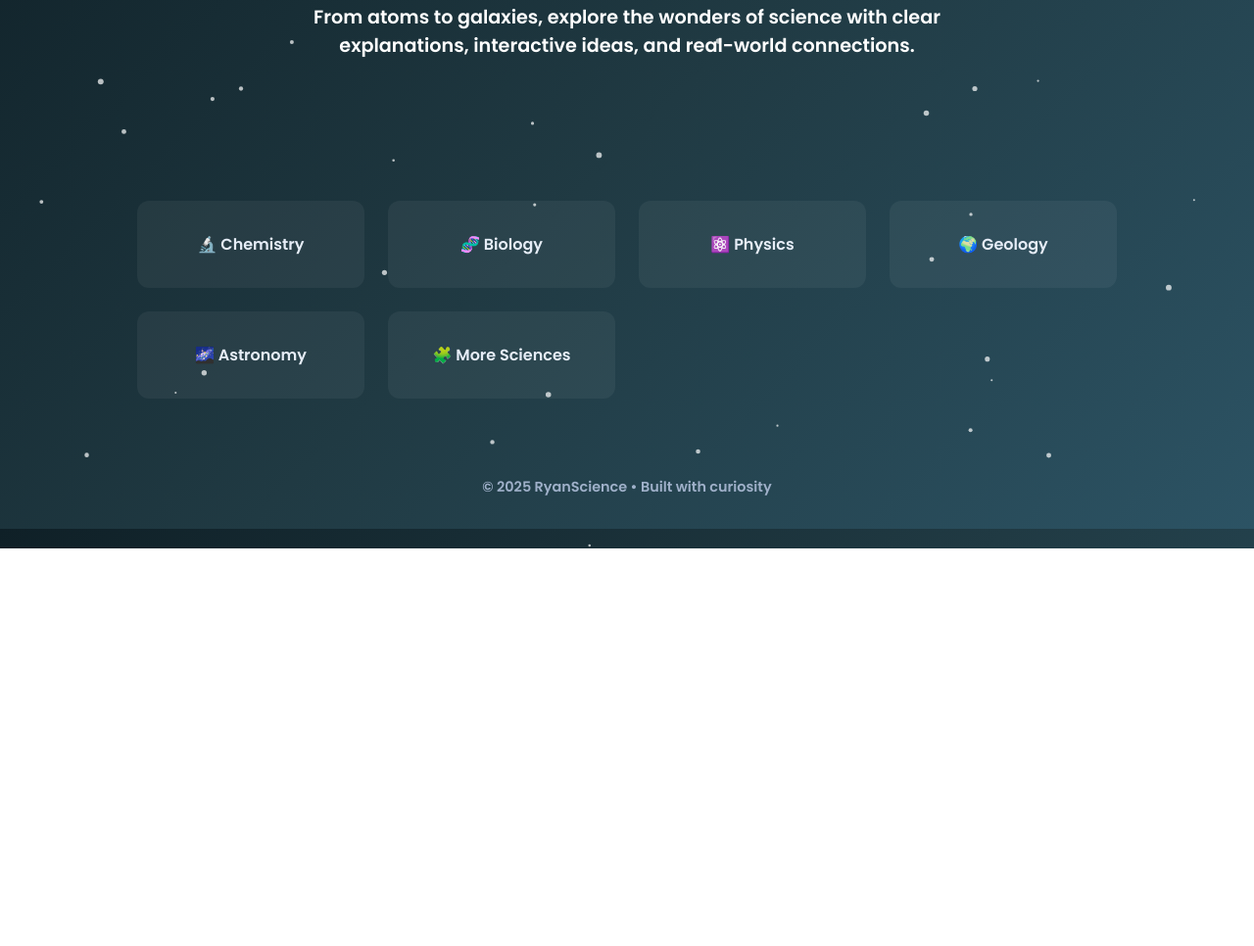
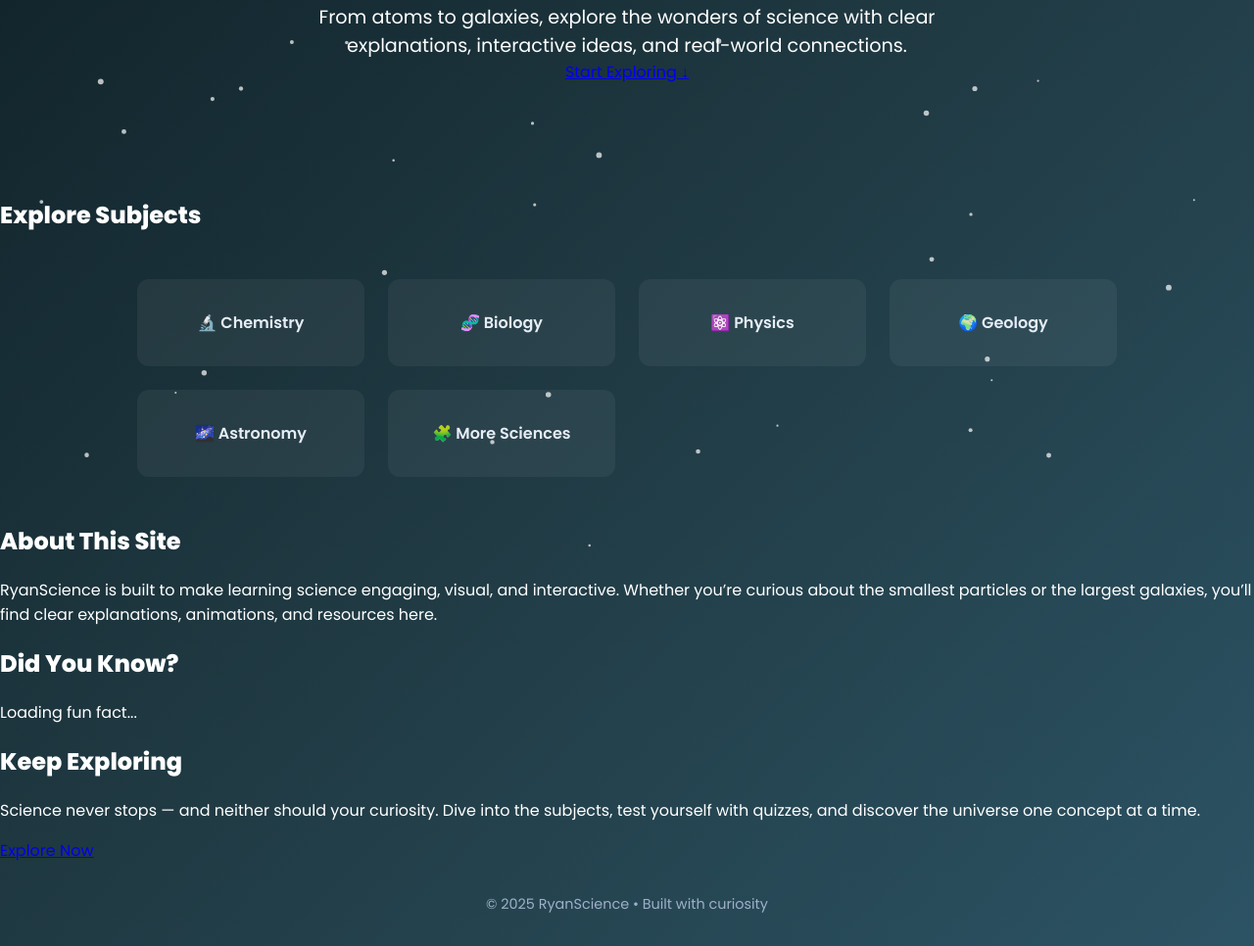
Before and after one commit to goosejuice6000/RyanScience, a plain HTML site: page index.html in a window 1280 px wide. Shown: the part 240-1206 px from the top of the page at 98% size. Before the commit the page ends 800 px from the top, so only its background shows below. Drawn offline with Linux system fonts and the light colour scheme.

Commit message:
Refactor HTML structure and update font link

```diff
--- a/index.html
+++ b/index.html
@@ -4,26 +4,54 @@
   <meta charset="UTF-8" />
   <meta name="viewport" content="width=device-width, initial-scale=1" />
   <title>RyanScience</title>
-  <link href="https://fonts.googleapis.com/css2?family=Poppins:wght@600;800&display=swap" rel="stylesheet">
+  <link href="https://fonts.googleapis.com/css2?family=Poppins:wght@400;600;800&display=swap" rel="stylesheet">
   <link rel="stylesheet" href="style.css">
 </head>
 <body>
+  <!-- Animated Background -->
+  <div class="bg"></div>
   <canvas id="particles"></canvas>
 
+  <!-- Hero Section -->
   <section class="hero">
     <h1 class="cool-title">RyanScience</h1>
-    <p>From atoms to galaxies, explore the wonders of science with clear explanations, interactive ideas, and real-world connections.</p>
+    <p class="tagline">From atoms to galaxies, explore the wonders of science with clear explanations, interactive ideas, and real-world connections.</p>
+    <a href="#subjects" class="cta-btn">Start Exploring ↓</a>
   </section>
 
-  <main class="grid">
+  <!-- Subjects Grid -->
+  <section id="subjects" class="grid-section">
+    <h2>Explore Subjects</h2>
+    <div class="grid">
       <a href="chemistry.html" class="card">🔬 Chemistry</a>
       <a href="biology.html" class="card">🧬 Biology</a>
       <a href="physics.html" class="card">⚛️ Physics</a>
       <a href="geology.html" class="card">🌍 Geology</a>
       <a href="astronomy.html" class="card">🌌 Astronomy</a>
       <a href="more.html" class="card">🧩 More Sciences</a>
-  </main>
+    </div>
+  </section>
 
+  <!-- About Section -->
+  <section class="about">
+    <h2>About This Site</h2>
+    <p>RyanScience is built to make learning science engaging, visual, and interactive. Whether you’re curious about the smallest particles or the largest galaxies, you’ll find clear explanations, animations, and resources here.</p>
+  </section>
+
+  <!-- Fun Facts Rotator -->
+  <section class="facts">
+    <h2>Did You Know?</h2>
+    <p id="fact">Loading fun fact...</p>
+  </section>
+
+  <!-- Call to Action -->
+  <section class="cta">
+    <h2>Keep Exploring</h2>
+    <p>Science never stops — and neither should your curiosity. Dive into the subjects, test yourself with quizzes, and discover the universe one concept at a time.</p>
+    <a href="#subjects" class="cta-btn">Explore Now</a>
+  </section>
+
+  <!-- Footer -->
   <footer>
     © <span id="year"></span> RyanScience • Built with curiosity
   </footer>
```
Lines whose indentation alone changed are shown as unchanged.
